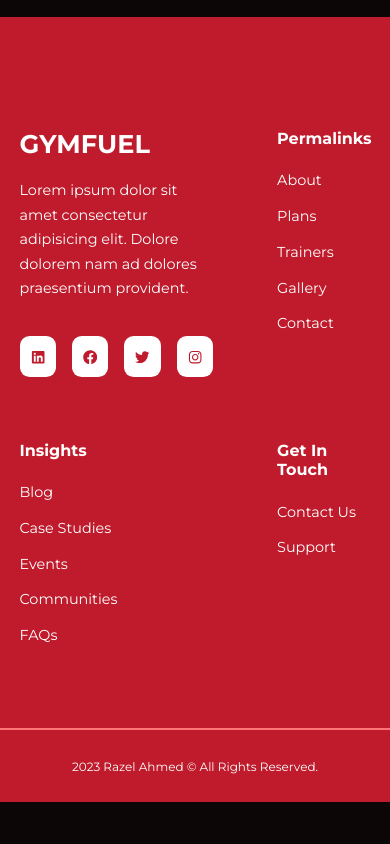
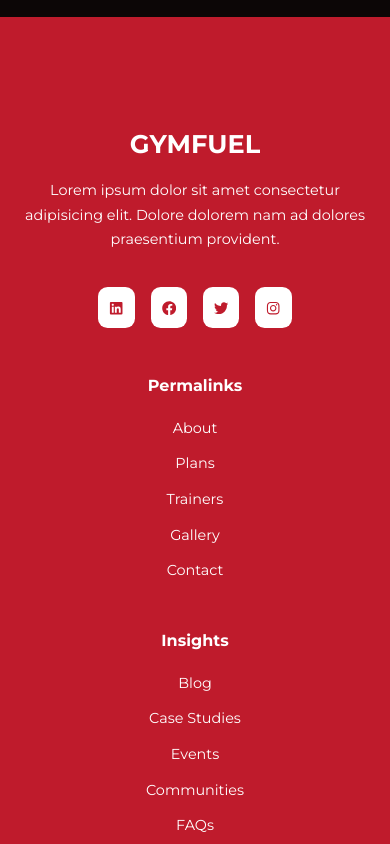
Before and after one commit to RazelRaz/Gym-Fuel, a React (Create React App) app: page / in a window 390 px wide. Shown: the part 5220-6064 px from the top of the page. Before the commit the page ends 6022 px from the top, so only its background shows below. Built offline with nearby package versions, Linux system fonts and the light colour scheme.

Commit message:
Home page all media query work done

```diff
--- a/src/components/Footer/Footer.css
+++ b/src/components/Footer/Footer.css
@@ -63,3 +63,8 @@ footer {
     border-top: 2px solid #ff7575;
     margin-top: 5rem;
 }
+
+
+@media screen and (max-width: 600px) {
+
+}
--- a/src/pages/Home/Home.css
+++ b/src/pages/Home/Home.css
@@ -134,8 +134,17 @@
     }
 
     /* footer */
-    .footer__container {
+    .container.footer__container {
+        gap: 3rem !important;
+        grid-template-columns: 1fr !important;
+    }
 
+    .container.footer__container article {
+        align-items: center;
+    }
+
+    .footer__container article p {
+        text-align: center;
     }
 
 }
```
